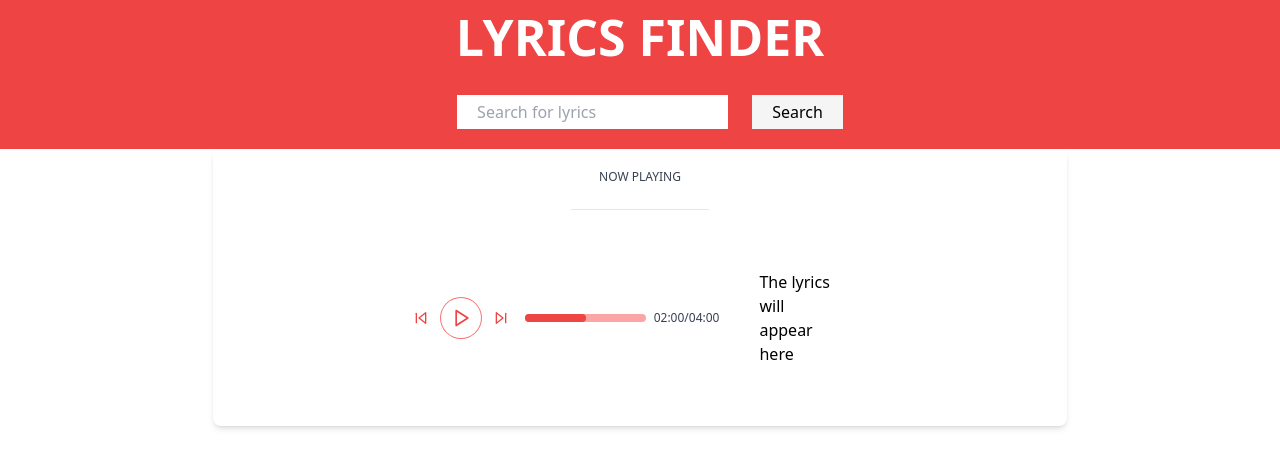
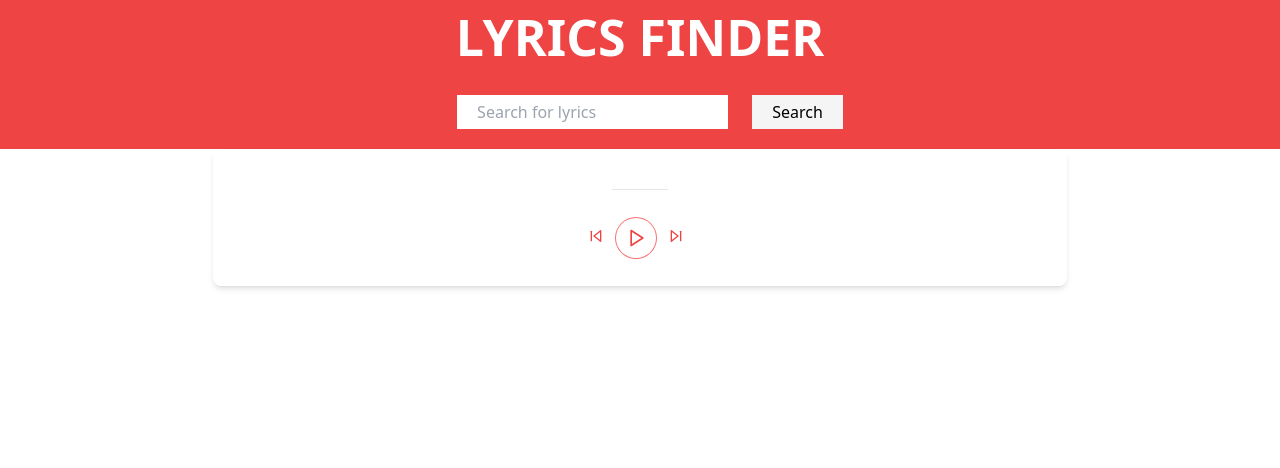
Before and after one commit to cwchilvers/UCI-TCBC-07, a plain HTML site: page index.html in a window 1280 px wide. Drawn offline with nearby package versions, Linux system fonts and the light colour scheme; files that its build step writes are made by us from their sources.

Commit message:
fixing minor error

```diff
--- a/index.html
+++ b/index.html
@@ -13,52 +13,59 @@
     <div class="container">
         <form>
             <input type="text" placeholder="Search for lyrics">
-            <button style="background-color: whitesmoke; text: gray -500px;;" type="submit">Search</button>
+            <button style="background-color: whitesmoke" type="submit">Search</button>
         </form>
     </div>
 <div class="w-full">
-    <div class='flex w-8/12  bg-white shadow-md rounded-lg overflow-hidden mx-auto'>
+    <div  class='flex w-8/12  bg-white shadow-md rounded-lg overflow-hidden mx-auto'>
         <div class="flex flex-col w-full">
             <div class="flex p-5 border-b">
                 <!-- We can put the image for the song here if you want to -->
                 <div class="flex flex-col px-2 w-full">
-                    <span class="text-xs text-gray-700 uppercase font-medium ">
-                        now playing
-                    </span>
+                     <div class="title_display">
                         <span class="text-sm text-red-500 capitalize font-semibold pt-1">
                             <!--Song title-->
                      </span>
+                     </div>
+                    <div class="artist_display">
                     <span class="text-xs text-gray-500 uppercase font-medium ">
                         <!--Artist-->
                     </span>
+                    </div>
                 </div>
             </div>
 
             <div class="flex flex-col sm:flex-row items-center p-5">
                 <div class="flex items-center">
       <div class="flex space-x-3 p-2">
+    <div class="reverse_button">
         <button class="focus:outline-none">
           <svg class="w-4 h-4" viewBox="0 0 24 24" fill="none" stroke="#ef4444" stroke-width="2" stroke-linecap="round" stroke-linejoin="round"><polygon points="19 20 9 12 19 4 19 20"></polygon><line x1="5" y1="19" x2="5" y2="5"></line></svg>
         </button>
+    </div>
+    <div class="play_button">
         <button class="rounded-full w-10 h-10 flex items-center justify-center pl-0.5 ring-1 ring-red-400 focus:outline-none">
           <svg class="w-5 h-5" viewBox="0 0 24 24" fill="none" stroke="#ef4444" stroke-width="2" stroke-linecap="round" stroke-linejoin="round"><polygon points="5 3 19 12 5 21 5 3"></polygon></svg>
         </button>
+    </div>
+    <div class="skip_button">
         <button class="focus:outline-none">
           <svg class="w-4 h-4" viewBox="0 0 24 24" fill="none" stroke="#ef4444" stroke-width="2" stroke-linecap="round" stroke-linejoin="round"><polygon points="5 4 15 12 5 20 5 4"></polygon><line x1="19" y1="5" x2="19" y2="19"></line></svg>
         </button>
     </div>
       </div>
-                <div class="relative w-full sm:w-1/2 md:w-7/12 lg:w-4/6 ml-2">
-                    <div class="bg-red-300 h-2 w-full rounded-lg"></div>
-                     <div class="bg-red-500 h-2 w-1/2 rounded-lg absolute top-0"></div>
-
                 </div>
-                <div class="flex justify-end w-full sm:w-auto pt-1 sm:pt-0">
+                <div id="timer" class="flex justify-end w-full sm:w-auto pt-1 sm:pt-0">
                  <span class="text-xs text-gray-700 uppercase font-medium pl-2">
-                    02:00/04:00
+                    <!-- You can put the timer here -->
                  </span>
                 </div>
-
-<section class="result">The lyrics will appear here</section>
+            </div>
+        </div>
+    </div>
+</div>
+<section class="result">
+    <!-- Lyrics display -->
+</section>
 </body>
 </html>
```
Lines whose indentation alone changed are shown as unchanged.
